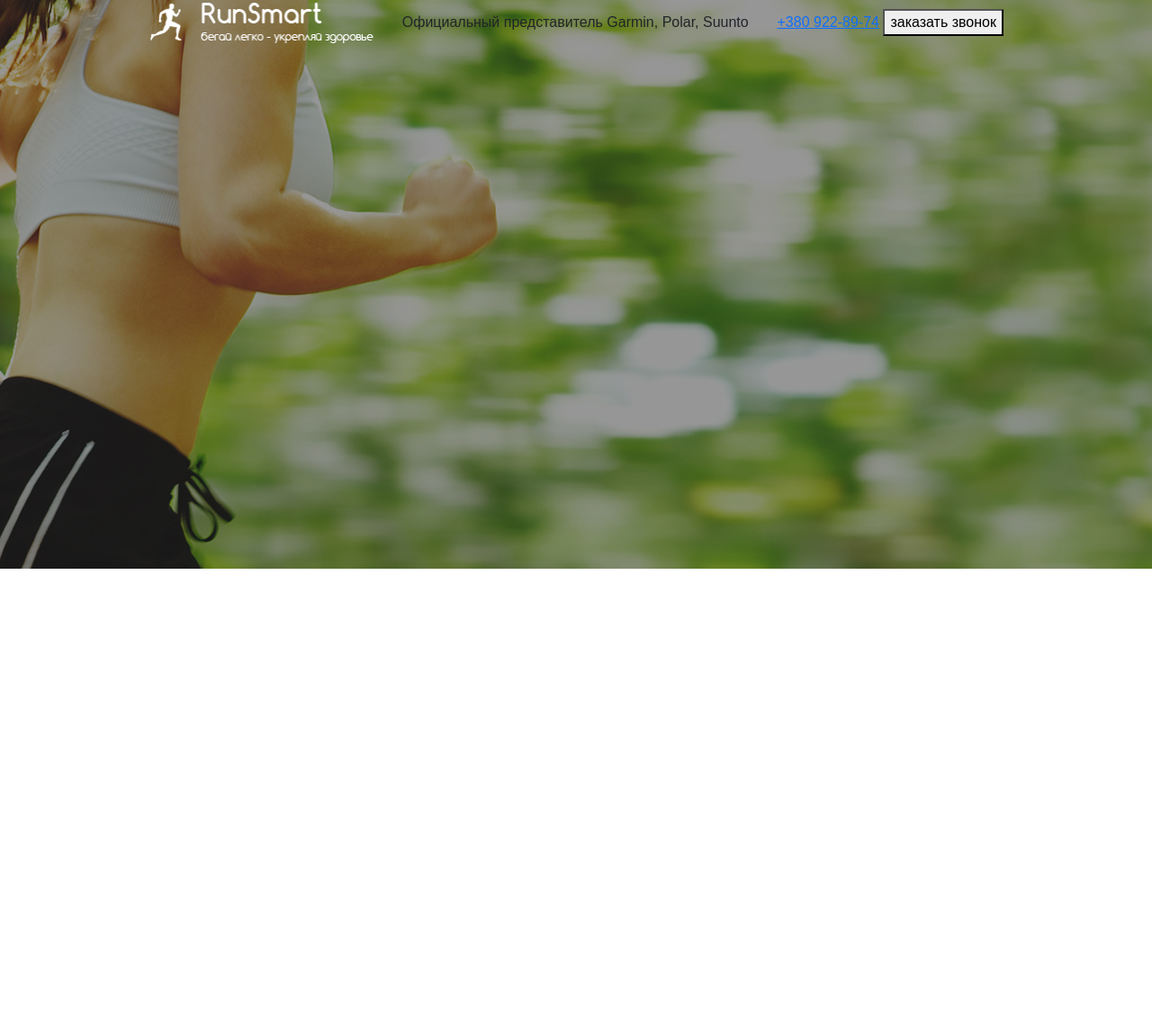
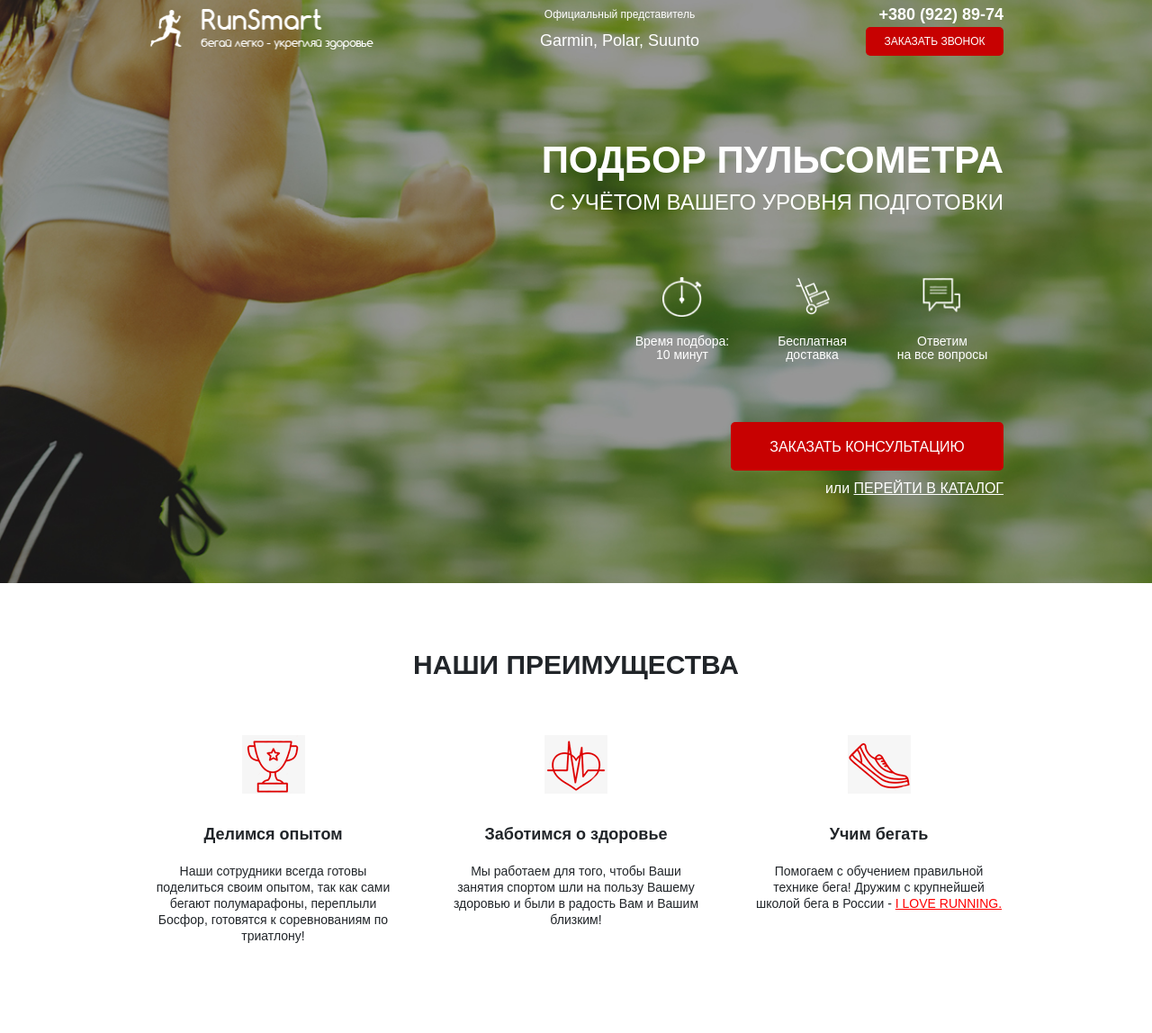
Before and after one commit to VadimLopuh/RunStart, a website: page src/index.html in a window 1280 px wide. Shown: the part 18-1166 px from the top of the page at 90% size. Before the commit the page ends 800 px from the top, so only its background shows below. Drawn offline with Linux system fonts and the light colour scheme; a web font is replaced by a local one.

Commit message:
created header, promo block and  benefits block

```diff
--- a/gulpfile.js
+++ b/gulpfile.js
@@ -17,7 +17,7 @@ gulp.task('server', function() {
 });
 
 gulp.task('styles', function() {
-    return gulp.src("src/scss/**/*.+(scss|sass)")
+    return gulp.src("src/sass/**/*.+(scss|sass)")
         .pipe(sass({outputStyle: 'compressed'}).on('error', sass.logError))
         .pipe(rename({suffix: '.min', prefix: ''}))
         .pipe(autoprefixer())
--- a/src/index.html
+++ b/src/index.html
@@ -11,7 +11,7 @@
 <body>
     <div class="promo">
         <div class="container">
-             <div class="header">
+            <header class="header">
                 <a class="header__logo">
                     <img src="icons/logo.png" alt="">
                 </a>
@@ -20,10 +20,56 @@
                     <span>Garmin, Polar, Suunto</span>
                 </div>
                 <div class="header__contacts">
-                    <a href="tel:+3809228974" class="header_phone">+380 922-89-74</a>
+                    <a href="tel:+3809228974" class="header__phone">+380 (922) 89-74</a>
                     <button class="button">заказать звонок</button>
                 </div>
-             </div>
+            </header>
+            <div class="promo__wrapper">
+                <h1 class="promo__header">Подбор пульсометра</h1>
+                <h2 class="promo__subheader">с учётом Вашего уровня подготовки</h2>
+
+                <div class="promo__icons">
+                    <div class="promo__icon">
+                        <img src="icons/time.png" alt="time">
+                        Время подбора: <br>10 минут
+                    </div>
+                    <div class="promo__icon">
+                        <img src="icons/hand.png" alt="hand">
+                        Бесплатная <br>доставка
+                    </div>
+                    <div class="promo__icon">
+                        <img src="icons/mess.png" alt="messanger">
+                        Ответим <br>на все вопросы
+                    </div>
+                </div>
+
+                <button class="button button_main">заказать кОНСУЛЬТАЦИЮ</button>
+                <div class="promo__link">или
+                    <a href="#">ПЕРЕЙТИ В КАТАЛОГ</a>
+                </div>
+            </div>
+        </div>
+    </div>
+    <div class="benefits">
+        <div class="container">
+            <h2 class="benefits__header">НАШИ ПРЕИМУЩЕСТВА</h2>
+            <div class="benefits__info">
+                <div class="benefits__block">
+                    <img src="icons/cup.png" alt="cup">
+                    <h3 class="benefits__title">Делимся опытом</h3>
+                    <p class="benefits__word">Наши сотрудники всегда готовы поделиться своим опытом, так как сами бегают полумарафоны, переплыли Босфор, готовятся к соревнованиям по триатлону!</p>
+                </div>
+                <div class="benefits__block">
+                    <img src="icons/heart.png" alt="heart">
+                    <h3 class="benefits__title">Заботимся о здоровье</h3>
+                    <p class="benefits__word">Мы работаем для того, чтобы Ваши занятия спортом шли на пользу Вашему здоровью и были в радость Вам и Вашим близким!</p>
+                </div>
+                <div class="benefits__block">
+                    <img src="icons/shoe.png" alt="shoe">
+                    <h3 class="benefits__title">Учим бегать</h3>
+                    <p class="benefits__word">Помогаем с обучением правильной технике бега! Дружим с крупнейшей школой бега в России - <span>I LOVE RUNNING.</span></p>
+                </div>
+            </div>
         </div>
     </div>
 </body>
--- /dev/null
+++ b/src/sass/blocks/_benefits.scss
@@ -0,0 +1,41 @@
+@import '../base/misins';
+
+.benefits {
+    padding: 73px 0 83px 0;
+
+    &__header {
+        font-weight: 700;
+        font-size: 30px;
+        text-align: center;
+    }
+
+    &__info {
+        display: flex;
+        justify-content: space-between;
+        text-align: center;
+        margin-top: 60px;
+    }
+
+    &__block {
+        width: 277px;
+    }
+
+    &__title {
+        font-weight: 700;
+        font-size: 18px;
+        margin-top: 35px;
+    }
+
+    p {
+        font-weight: 300;
+        font-size: 14px;
+        line-height: 18px;
+        margin-top: 20px;
+    }
+
+    span {
+        text-transform: uppercase;
+        color: #FF0000;
+        text-decoration: underline;
+    }
+}
--- /dev/null
+++ b/src/sass/blocks/_buttons.scss
@@ -0,0 +1,22 @@
+@import '../base/misins';
+
+.button {
+    width: 153px;
+    height: 32px;
+    font-weight: 500;
+    font-size: 12px;
+    line-height: 19px;
+    color: #fff;
+    background-color: $main_color;
+    border-radius: 5px;
+    border: none;
+    text-transform: uppercase;
+
+    &_main {
+        margin-top: 67px;
+        width: 303px;
+        height: 54px;
+        font-size: 16px;
+        line-height: 25px;
+    }
+}
--- /dev/null
+++ b/src/sass/blocks/_header.scss
@@ -0,0 +1,49 @@
+@import '../base/misins';
+
+.header {
+    display: flex;
+    justify-content: space-between;
+    align-items: center;
+
+    &__logo {
+        width: 250px;
+        img {
+            width: 100%;
+        }
+    }
+
+    &__official {
+        width: 215px;
+        font-weight: 500;
+        font-size: 12px;
+        color: #ffffff;
+        text-align: center;
+
+        span {
+            font-weight: 500;
+            font-size: 18px;
+            color: #ffffff;
+            display: block;
+            margin-top: 7px;
+        }
+    }
+
+    &__phone {
+        font-weight: 700;
+        font-size: 18px;
+        display: block;
+        color: #ffffff;
+        text-decoration: none;
+        transition: all 0.5s ease;
+
+        &:hover {
+            color: $main_color;
+        }
+    }
+
+    &__contacts {
+        display: flex;
+        flex-direction: column;
+        align-items: flex-end;
+    }
+}
--- /dev/null
+++ b/src/sass/blocks/_promo.scss
@@ -0,0 +1,71 @@
+@import '../base/misins';
+
+.promo {
+    min-height: 650px;
+    padding: 21px 0 93px 0;
+    background: url(../img/bg.png) center (center/cover) no-repeat;
+
+    &__wrapper {
+        display: flex;
+        flex-direction: column;
+        align-items: flex-end;
+        margin-top: 91px;
+    }
+
+    &__header {
+        font-weight: 700;
+        font-size: 42px;
+        text-transform: uppercase;
+        color: #fff;
+    }
+
+    &__subheader {
+        font-weight: 500;
+        font-size: 24px;
+        text-transform: uppercase;
+        color: #fff;
+    }
+
+    &__icons {
+        display: flex;
+        justify-content: space-between;
+        margin-top: 60px;
+        width: 425px;
+    }
+
+    &__icon {
+        width: 136px;
+        display: flex;
+        flex-direction: column;
+        align-items: center;
+        text-align: center;
+        color: #fff;
+        font-weight: 500;
+        font-size: 14px;
+        line-height: 15px;
+
+        img {
+            width: 44px;
+            height: 44px;
+            margin-bottom: 20px;
+        }
+    }
+
+    &__link {
+        margin-top: 8px;
+        font-weight: 500;
+        color: #fff;
+        font-size: 16px;
+
+        a {
+            text-decoration: underline;
+            text-transform: uppercase;
+            color: #fff;
+            transition: all 0.5s ease;
+
+            &:hover {
+                color: $main_color;
+            }
+        }
+    }
+}
--- a/src/scss/style.scss
+++ b/src/sass/style.scss
@@ -12,3 +12,5 @@
 
 @import 'blocks/promo';
 @import 'blocks/header';
+@import 'blocks/buttons';
+@import 'blocks/benefits';
--- a/src/scss/blocks/_header.scss
+++ /dev/null
@@ -1,12 +0,0 @@
-.header {
-    display: flex;
-    justify-content: space-between;
-    align-items: center;
-
-    &__logo {
-        width: 250px;
-        img {
-            width: 100%;
-        }
-    }
-}
--- a/src/scss/blocks/_promo.scss
+++ /dev/null
@@ -1,5 +0,0 @@
-.promo {
-    min-height: 650px;
-    padding: 21px 0 93px 0;
-    background: url(../../img/bg.png) center (center/cover) no-repeat;
-}
```
Also changed, not shown: src/css/style.min.css, src/icons/hand.png (renamed from src/icons/app 08 hand cart 64.png), src/icons/mess.png (renamed from src/icons/messages 64.png), src/icons/time.png (renamed from src/icons/019_timer_time_stopwatch_2-64.png), src/sass/base/_misins.scss (renamed from src/scss/base/_misins.scss), src/sass/base/_vars.scss (added).
